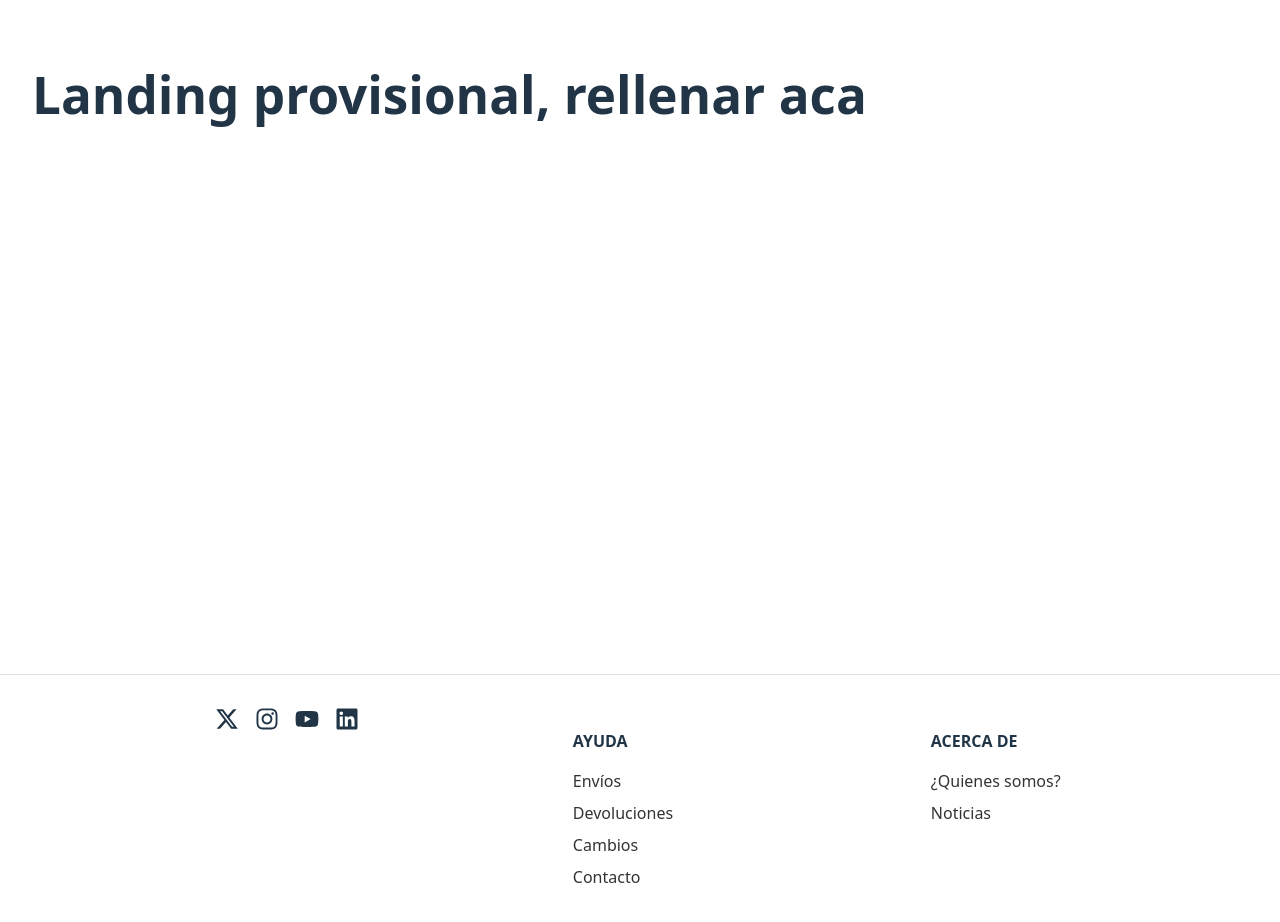
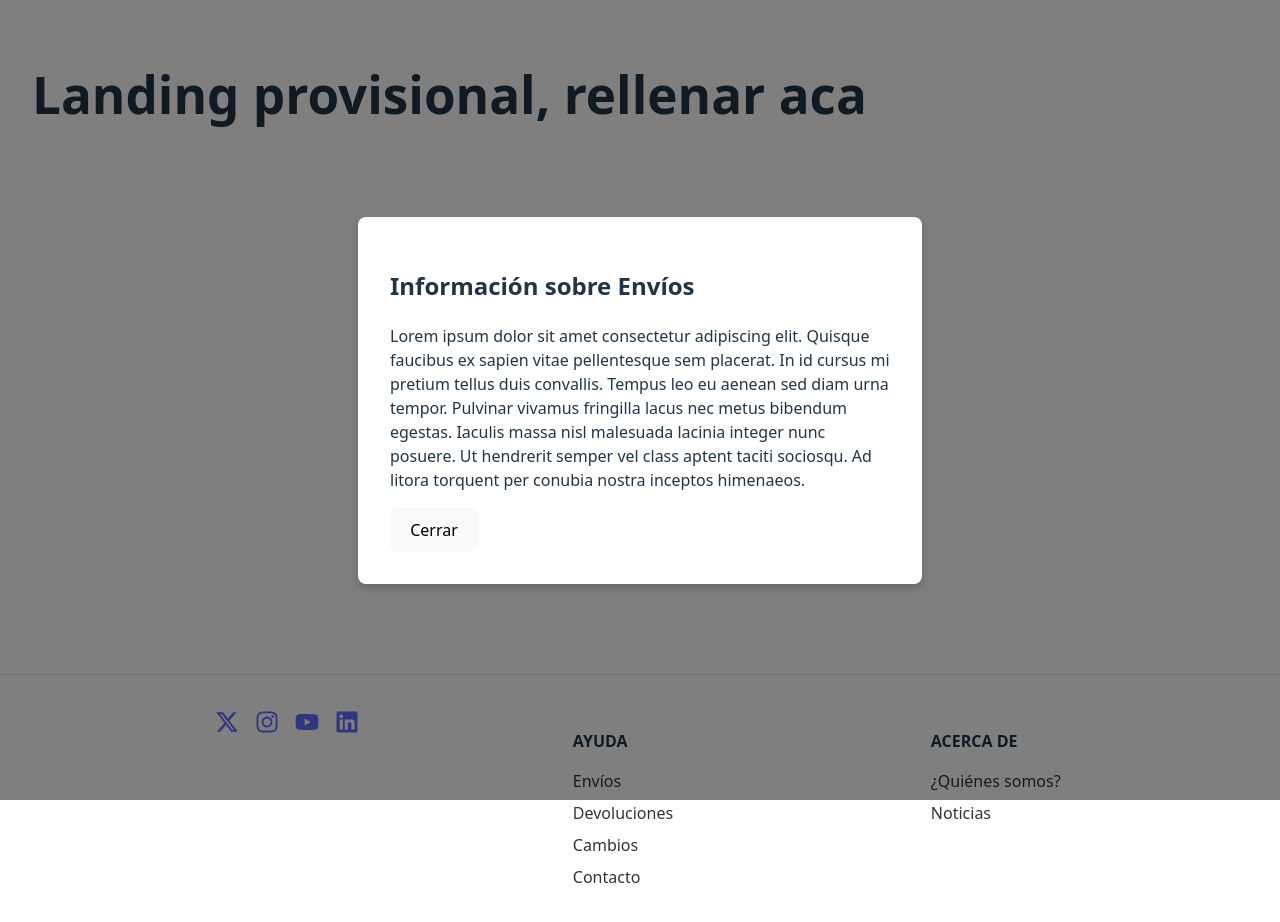
Before and after one commit to ZERO-JIFAR/lab4_proyecto_front, a React (Vite) app: page / in a window 1280 px wide. Both pictures are taken after a click on the item "Envíos". Shown: the top 922 px of the page. Built offline with nearby package versions, Linux system fonts and the light colour scheme.

Commit message:
Footer con funcionalidad sumada

```diff
--- a/src/components/ui/footer/footer.tsx
+++ b/src/components/ui/footer/footer.tsx
@@ -1,48 +1,99 @@
-import React from 'react';
+import React, { useState } from 'react';
 import styles from './footer.module.css';
 import { FaXTwitter, FaInstagram, FaYoutube, FaLinkedin } from 'react-icons/fa6';
-import { SiFigma } from 'react-icons/si';
+import ModalFooter from './modalsFooter/modalFooter';
+
+const infoMap: Record<string, { title: string; content: string }> = {
+  Envíos: {
+    title: 'Información sobre Envíos',
+    content: 'Lorem ipsum dolor sit amet consectetur adipiscing elit. Quisque faucibus ex sapien vitae pellentesque sem placerat. In id cursus mi pretium tellus duis convallis. Tempus leo eu aenean sed diam urna tempor. Pulvinar vivamus fringilla lacus nec metus bibendum egestas. Iaculis massa nisl malesuada lacinia integer nunc posuere. Ut hendrerit semper vel class aptent taciti sociosqu. Ad litora torquent per conubia nostra inceptos himenaeos.',
+  },
+  Devoluciones: {
+    title: 'Política de Devoluciones',
+    content: 'Lorem ipsum dolor sit amet consectetur adipiscing elit. Quisque faucibus ex sapien vitae pellentesque sem placerat. In id cursus mi pretium tellus duis convallis. Tempus leo eu aenean sed diam urna tempor. Pulvinar vivamus fringilla lacus nec metus bibendum egestas. Iaculis massa nisl malesuada lacinia integer nunc posuere. Ut hendrerit semper vel class aptent taciti sociosqu. Ad litora torquent per conubia nostra inceptos himenaeos.',
+  },
+  Cambios: {
+    title: 'Cambios de Productos',
+    content: 'Lorem ipsum dolor sit amet consectetur adipiscing elit. Quisque faucibus ex sapien vitae pellentesque sem placerat. In id cursus mi pretium tellus duis convallis. Tempus leo eu aenean sed diam urna tempor. Pulvinar vivamus fringilla lacus nec metus bibendum egestas. Iaculis massa nisl malesuada lacinia integer nunc posuere. Ut hendrerit semper vel class aptent taciti sociosqu. Ad litora torquent per conubia nostra inceptos himenaeos.',
+  },
+  Contacto: {
+    title: 'Contacto',
+    content: 'Lorem ipsum dolor sit amet consectetur adipiscing elit. Quisque faucibus ex sapien vitae pellentesque sem placerat. In id cursus mi pretium tellus duis convallis. Tempus leo eu aenean sed diam urna tempor. Pulvinar vivamus fringilla lacus nec metus bibendum egestas. Iaculis massa nisl malesuada lacinia integer nunc posuere. Ut hendrerit semper vel class aptent taciti sociosqu. Ad litora torquent per conubia nostra inceptos himenaeos.',
+  },
+  Tips: {
+    title: 'Consejos y Tips',
+    content: 'Lorem ipsum dolor sit amet, consectetur adipiscing elit. Nulla facilisi. Pellentesque habitant morbi tristique senectus et netus.',
+  },
+  Salud: {
+    title: 'Salud y Bienestar',
+    content: 'Lorem ipsum dolor sit amet, consectetur adipiscing elit. Sed ut perspiciatis unde omnis iste natus error sit voluptatem.',
+  },
+};
 
 const Footer = () => {
+  const [modalOpen, setModalOpen] = useState(false);
+  const [modalContent, setModalContent] = useState({ title: '', content: '' });
+
+  const handleOpenModal = (key: string) => {
+    const selected = infoMap[key];
+    if (selected) {
+      setModalContent(selected);
+      setModalOpen(true);
+    }
+  };
+
   return (
+    <>
       <footer className={styles.footer}>
         <div className={styles.container}>
           <div className={styles.column}>
             <div className={styles.socialIcons}>
-            <FaXTwitter />
-            <FaInstagram />
-            <FaYoutube />
-            <FaLinkedin />
+              <a href="https://twitter.com" target="_blank" rel="noopener noreferrer"><FaXTwitter /></a>
+              <a href="https://instagram.com" target="_blank" rel="noopener noreferrer"><FaInstagram /></a>
+              <a href="https://youtube.com" target="_blank" rel="noopener noreferrer"><FaYoutube /></a>
+              <a href="https://linkedin.com" target="_blank" rel="noopener noreferrer"><FaLinkedin /></a>
             </div>
           </div>
+
           <div className={styles.column}>
             <h4>AYUDA</h4>
             <ul>
-            <li>Envíos</li>
-            <li>Devoluciones</li>
-            <li>Cambios</li>
-            <li>Contacto</li>
+              {Object.keys(infoMap).filter(key =>
+                ['Envíos', 'Devoluciones', 'Cambios', 'Contacto'].includes(key)
+              ).map((key) => (
+                <li key={key} onClick={() => handleOpenModal(key)}>{key}</li>
+              ))}
             </ul>
           </div>
+
           <div className={styles.column}>
             <h4>ACERCA DE</h4>
             <ul>
-            <li>¿Quienes somos?</li>
+              <li>¿Quiénes somos?</li>
               <li>Noticias</li>
-
             </ul>
           </div>
+
           <div className={styles.column}>
             <h4>Novedades</h4>
             <ul>
               <li>Promociones</li>
-            <li>Encontrá tu calzado</li>
-            <li>Tips</li>
-            <li>Salud</li>
+              <li>Encontrá tus artículos</li>
+              {['Tips', 'Salud'].map((key) => (
+                <li key={key} onClick={() => handleOpenModal(key)}>{key}</li>
+              ))}
             </ul>
           </div>
         </div>
       </footer>
+
+      <ModalFooter
+        isOpen={modalOpen}
+        onClose={() => setModalOpen(false)}
+        title={modalContent.title}
+        content={modalContent.content}
+      />
+    </>
   );
 };
 
--- /dev/null
+++ b/src/components/ui/footer/modalsFooter/modalFooter.module.css
@@ -0,0 +1,21 @@
+.overlay {
+    position: fixed;
+    top: 0;
+    left: 0;
+    width: 100%;
+    height: 100%;
+    background-color: rgba(0, 0, 0, 0.5);
+    display: flex;
+    justify-content: center;
+    align-items: center;
+    z-index: 1000;
+  }
+
+  .modal {
+    background-color: white;
+    padding: 2rem;
+    border-radius: 8px;
+    max-width: 500px;
+    width: 90%;
+    box-shadow: 0 4px 8px rgba(0, 0, 0, 0.2);
+  }
--- /dev/null
+++ b/src/components/ui/footer/modalsFooter/modalFooter.tsx
@@ -0,0 +1,25 @@
+import React from 'react';
+import styles from './modalFooter.module.css';
+
+interface ModalFooterProps {
+  isOpen: boolean;
+  onClose: () => void;
+  title: string;
+  content: string;
+}
+
+const ModalFooter: React.FC<ModalFooterProps> = ({ isOpen, onClose, title, content }) => {
+  if (!isOpen) return null;
+
+  return (
+    <div className={styles.overlay}>
+      <div className={styles.modal}>
+        <h2>{title}</h2>
+        <p>{content}</p>
+        <button onClick={onClose}>Cerrar</button>
+      </div>
+    </div>
+  );
+};
+
+export default ModalFooter;
```
Lines whose indentation alone changed are shown as unchanged.
